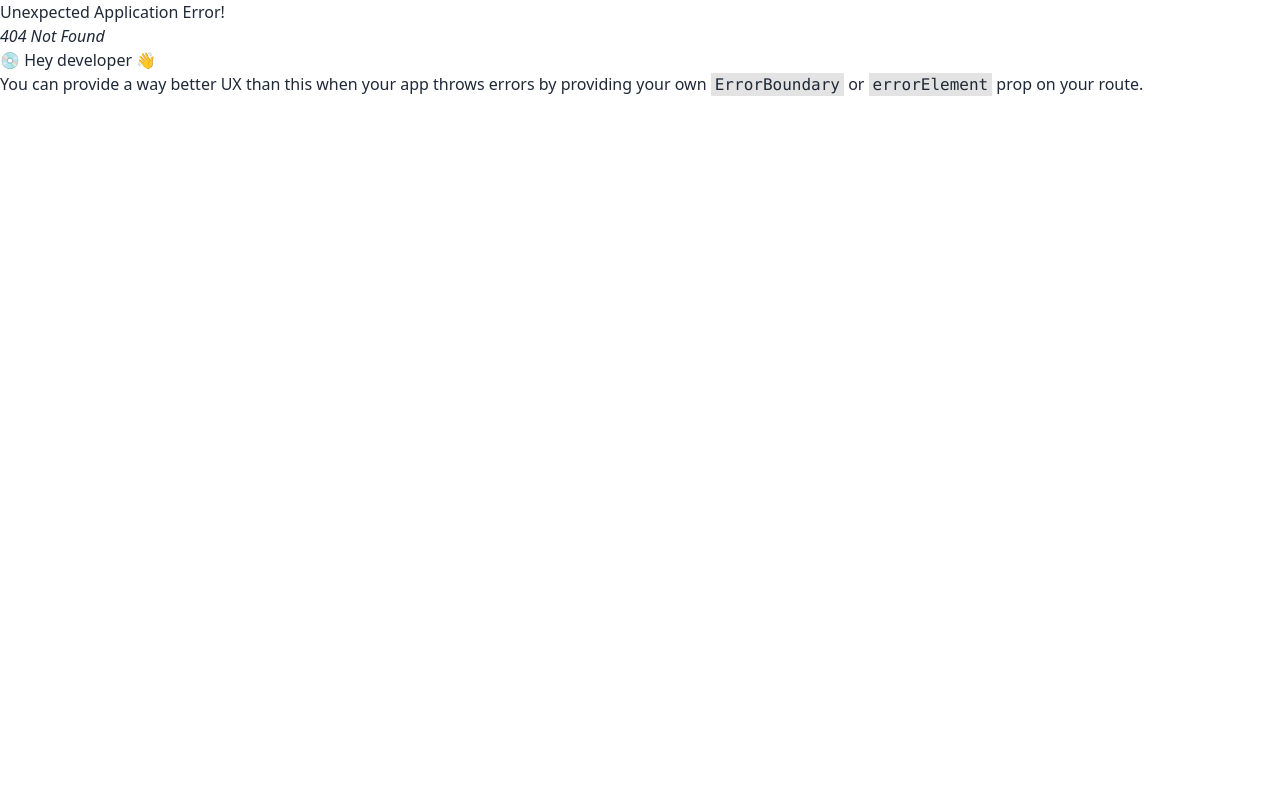
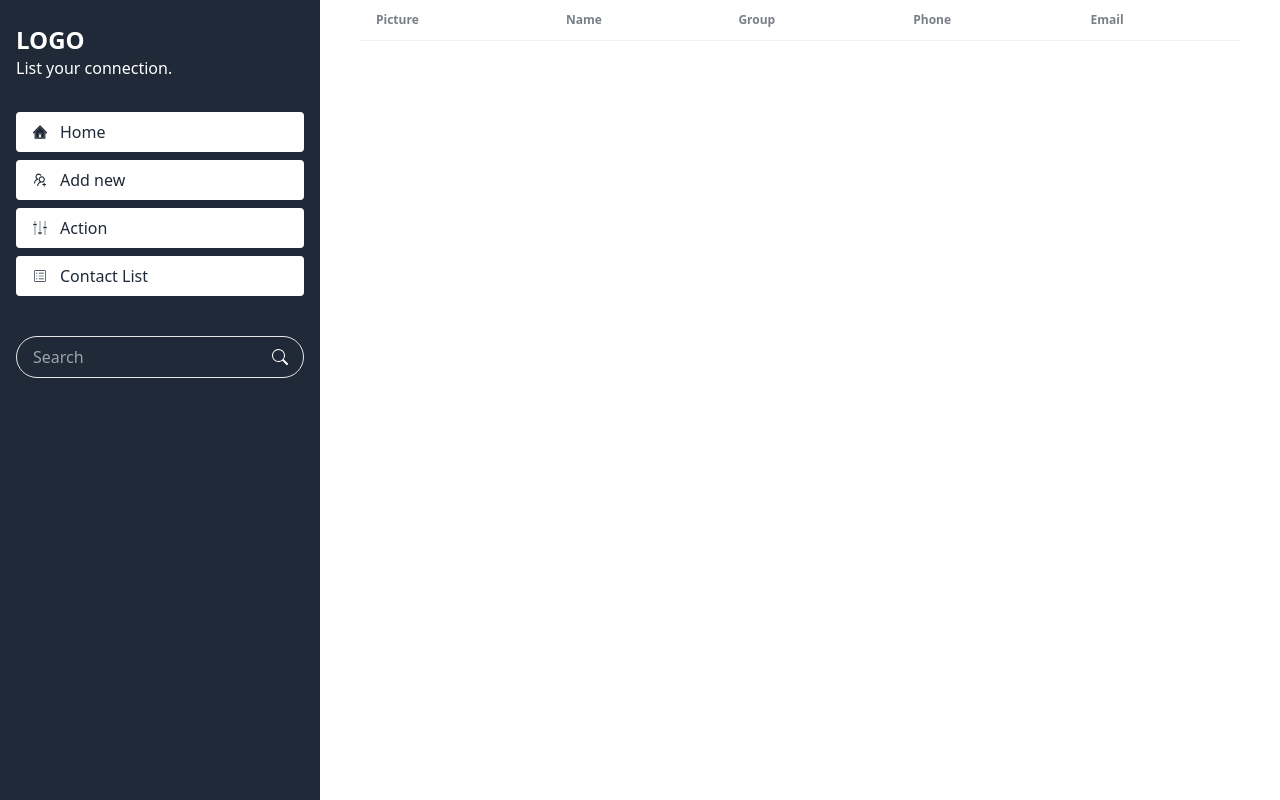
Before and after one commit to Ubaidullah-Hasan/contact-management, a React (Vite) app: page /contactList in a window 1280 px wide. Before the commit this address had no page. Built offline with nearby package versions, Linux system fonts and the light colour scheme.

Commit message:
delete functionality add

```diff
--- a/src/Conponents/LeftSideBar.jsx
+++ b/src/Conponents/LeftSideBar.jsx
@@ -22,7 +22,7 @@ const LeftSideBar = () => {
 
 
     return (
-        <div className='bg-gray-800 min-h-screen py-6 px-4 text-white'>
+        <div className='w-80 bg-gray-800 fixed h-full py-6 px-4 text-white'>
 
             {/* logo */}
             <div className='mb-8 '>
--- /dev/null
+++ b/src/Conponents/TableRow.jsx
@@ -0,0 +1,34 @@
+import React from 'react';
+
+const TableRow = () => {
+    return (
+        <tr>
+            <td>
+                <div className="avatar">
+                    <div className="mask mask-squircle w-12 h-12">
+                        <img src="/tailwind-css-component-profile-2@56w.png" alt="Avatar Tailwind CSS Component" />
+                    </div>
+                </div>
+            </td>
+
+            <td>
+                <div>
+                    <div className="font-bold">Hart Hagerty</div>
+                    <div className="text-sm opacity-50">United States</div>
+                </div>
+
+            </td>
+            <td>
+                <span className="badge badge-ghost badge-sm">Desktop Support Technician</span>
+            </td>
+            <th>
+                <button className="btn btn-ghost btn-xs">Phone</button>
+            </th>
+            <th>
+                <button className="btn btn-ghost btn-xs">Email</button>
+            </th>
+        </tr>
+    );
+};
+
+export default TableRow;
--- a/src/Layout/MainLayout.jsx
+++ b/src/Layout/MainLayout.jsx
@@ -4,8 +4,8 @@ import { Outlet } from 'react-router-dom';
 
 const MainLayout = () => {
     return (
-        <div className='grid grid-cols-4'>
-            <div className='w-88'>
+        <div className='grid grid-cols-4 '>
+            <div className='bg-red-800 relative'>
                 <LeftSideBar></LeftSideBar>
             </div>
             <div className='col-span-3 h-screen'>
--- a/src/Pages/Action/Action.jsx
+++ b/src/Pages/Action/Action.jsx
@@ -21,6 +21,7 @@ const Action = () => {
                 contacts.map(contact => <ContactCard
                     key={ contact._id}
                     contact={contact}
+                    refetch={refetch}
                 >
                 </ContactCard>)
             }
--- a/src/Pages/Action/ContactCard.jsx
+++ b/src/Pages/Action/ContactCard.jsx
@@ -4,13 +4,23 @@ import { FaUserEdit } from 'react-icons/fa';
 import UpdateModal from './UpdateModal';
 
 
-const ContactCard = ({ contact}) => {
+const ContactCard = ({ contact, refetch }) => {
     const [modal, setModal] = useState(false);
     const { image, name } = contact;
     // console.log(contact)
 
     const handleDelete = (item) => {
-        console.log(item?.phone)
+        console.log(item?._id)
+        fetch(`http://localhost:4000/contacts/${item?._id}`, {
+            method: "DELETE",
+        })
+        .then(res => res.json())
+        .then(data => {
+            // console.log(data)
+            if (data.deletedCount){
+                refetch();
+            }
+        })
     }
 
     return (
--- a/src/Pages/Action/UpdateModal.jsx
+++ b/src/Pages/Action/UpdateModal.jsx
@@ -46,7 +46,7 @@ const UpdateModal = ({ setModal, modal, contact }) => {
         <div className='overflow-hidden'>
             {
                 modal &&
-                <div className='absolute z-10 top-0 left-0 modal-bg w-full h-screen bg-black/80'>
+                <div className='fixed z-10 top-0 left-0 modal-bg w-full h-screen bg-black/80'>
 
                 </div>
             }
@@ -55,7 +55,7 @@ const UpdateModal = ({ setModal, modal, contact }) => {
                 modal
                 &&
                 <div className='transition-all duration-500'>
-                    <div className='absolute cus-modal z-20'>
+                    <div className='cus-modal z-20'>
                         <form onSubmit={handleSubmit(onSubmit)} className="relative text-left w-full mx-auto p-6 bg-gray-100 text-black rounded-lg shadow-md">
                             <AiOutlineCloseCircle onClick={() => setModal(false)} size={30} className='text-black absolute right-7 top-6 cursor-pointer' />
                             <div className='flex mt-7 mb-6 gap-8'>
--- a/src/Pages/Action/modal.css
+++ b/src/Pages/Action/modal.css
@@ -3,11 +3,11 @@
 }
 
 .cus-modal{
+    position: fixed;
     right: 0;
     left: 0;
     bottom: 0;
     top: 0;
-    /* transform: translate(190px, 100px); */
     width: 600px;
-    transform: translate(28%, 50%);
+    transform: translate(55%, 20%);
 }
--- /dev/null
+++ b/src/Pages/ContactList/ContactList.jsx
@@ -0,0 +1,29 @@
+import React from 'react';
+
+const ContactList = () => {
+    return (
+        <div className='mx-10'>
+            <div className="overflow-x-auto">
+                <table className="table">
+                    {/* head */}
+                    <thead>
+                        <tr>
+                            <th>Picture</th>
+                            <th>Name</th>
+                            <th>Group</th>
+                            <th>Phone</th>
+                            <th>Email</th>
+                        </tr>
+                    </thead>
+
+                    <tbody>
+
+                    </tbody>
+
+                </table>
+            </div>
+        </div>
+    );
+};
+
+export default ContactList;
--- a/src/main.jsx
+++ b/src/main.jsx
@@ -13,6 +13,7 @@ import {
   QueryClientProvider,
   useQuery,
 } from '@tanstack/react-query'
+import ContactList from './Pages/ContactList/ContactList';
 
 const queryClient = new QueryClient()
 
@@ -34,6 +35,10 @@ const router = createBrowserRouter([
       {
         path: "/action",
         element: <Action></Action>
+      },
+      {
+        path: "/contactList",
+        element: <ContactList></ContactList>
       }
     ]
   },
```
